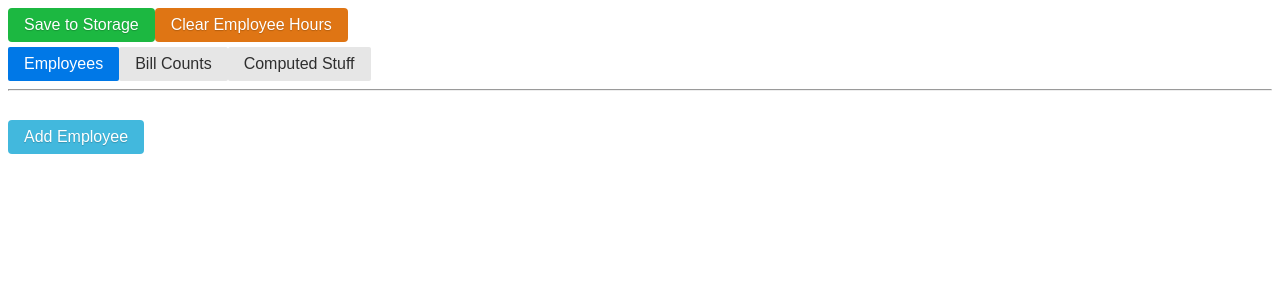
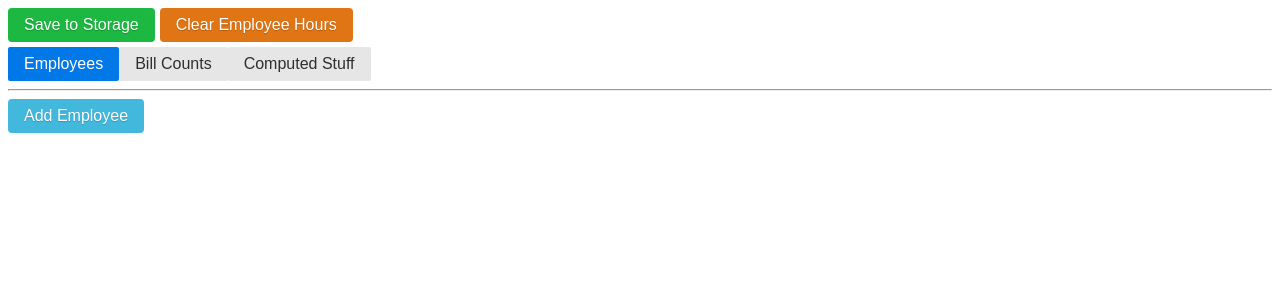
Before and after one commit to AlyxMoon/Simple-Tip-Distribution-Calculator, a Vue app: page / in a window 1280 px wide. Shown: the top 300 px of the page. Built offline with nearby package versions, Linux system fonts and the light colour scheme.

Commit message:
Adjust some styling and touch area size

```diff
--- a/src/App.vue
+++ b/src/App.vue
@@ -42,7 +42,7 @@
           >
 
             <div class="pure-g">
-              <div class="f-size-1 py-1 center-inner-element">
+              <div class="f-size-1 py-1 drag-icon-wrapper">
                 <i class="fas fa-grip-vertical"></i>
               </div>
               <div class="f-size-10">
@@ -69,7 +69,8 @@
           </fieldset>
         </form>
       </template>
-      <fieldset class="drag-placeholder employee-info"
+      <fieldset v-if="employees.length > 0"
+        class="drag-placeholder employee-info"
         :class="{ 'drag-active': draggingOverIndex === employees.length }"
         draggable="true"
         @dragover="handleDragOver(employees.length)" @dragend="handleDragEnd()" ></fieldset>
@@ -203,21 +204,14 @@ export default {
     ]),
 
     handleDragStart (index) {
-      console.log('started!', index)
       this.draggingHeldIndex = index
     },
 
     handleDragOver (index) {
-      console.log('dragging over!', index)
       this.draggingOverIndex = index
     },
 
-    handleDragTouchOver (event) {
-      console.log(event)
-    },
-
     handleDragEnd () {
-      console.log('ending!', this.draggingHeldIndex, this.draggingOverIndex)
       if (this.draggingHeldIndex > -1 && this.draggingOverIndex > -1 && this.draggingHeldIndex !== this.draggingOverIndex) {
         this.moveEmployee({ oldIndex: this.draggingHeldIndex, newIndex: this.draggingOverIndex })
       }
@@ -268,6 +262,11 @@ body {
 
 .button-group {
   margin-bottom: 5px;
+  display: flex;
+  flex-wrap: nowrap;
+}
+.button-group button {
+  margin-right: 5px;
 }
 
 input[type=submit] {
@@ -306,7 +305,8 @@ input[type=submit] {
 .b-round-0 {
   border-radius: 0 !important;
 }
-.center-inner-element {
+.drag-icon-wrapper {
+  width: 30px;
   display: flex;
   justify-content: center;
   align-items: center;
```
